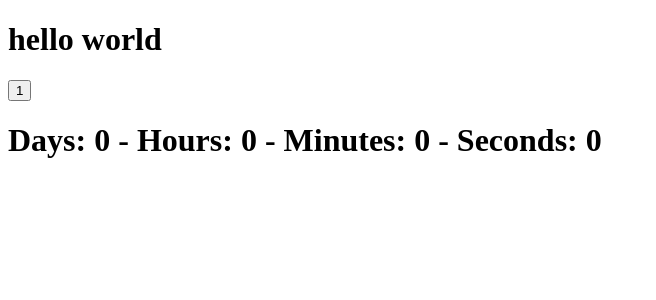
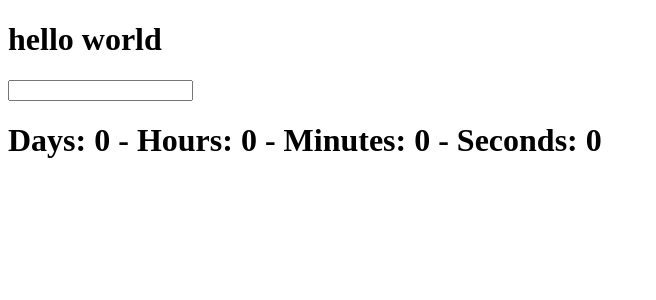
Before and after one commit to sacullezzar/f1countdown, a React app: page / in a window 1280 px wide. Shown: the top 300 px of the page, without its empty margins (0-656 px from the left). Built offline with nearby package versions, Linux system fonts and the light colour scheme.

Commit message:
text with enter change handler

```diff
--- a/containers/App.js
+++ b/containers/App.js
@@ -9,19 +9,21 @@ class App extends Component {
             number: 1
         }
 
-        this.handleClick = this.handleClick.bind(this)
+        this.handleChange = this.handleChange.bind(this)
     }
 
-    handleClick() {
-        this.setState({ number: this.state.number += 1 })
-        return true
+    handleChange(event) {
+        console.log(event.key)
+        if (event.key === 'Enter') {
+            this.setState({ number: event.target.value })
+        }
     }
 
     render () {
         return (
             <div>
                 <h1>{this.state.name}</h1>
-                <button onClick={this.handleClick}>{this.state.number}</button>
+                <input type="text" onKeyPress={this.handleChange}></input>
                 <Timer time={this.state.number}/>
             </div>
         )
```
